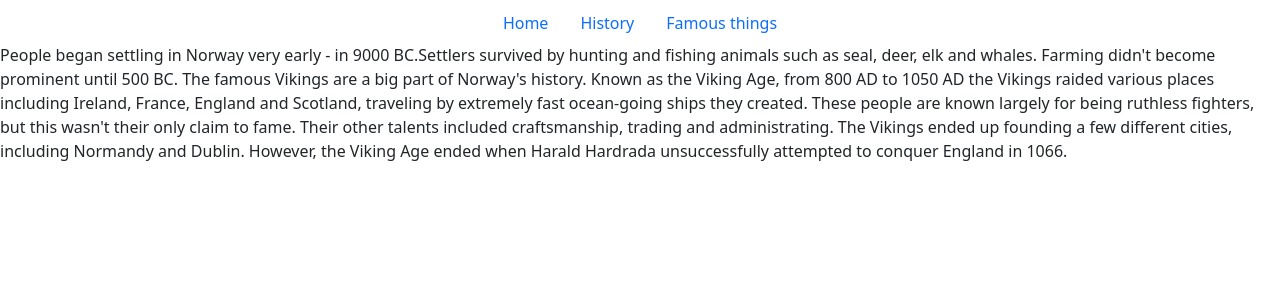
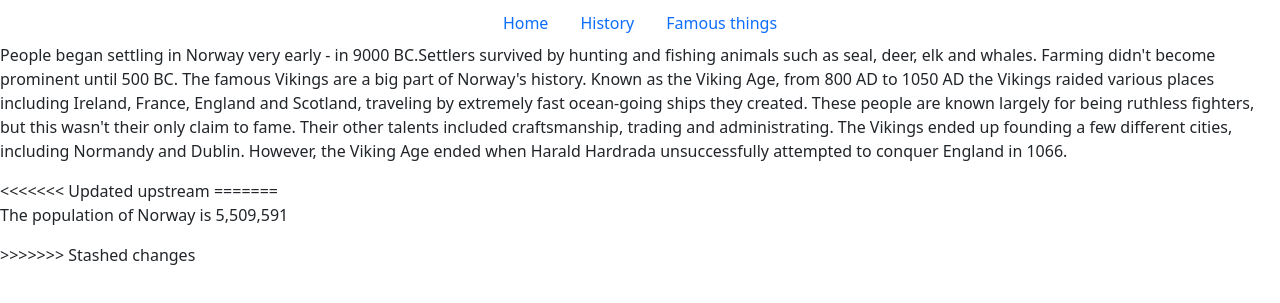
Before and after one commit to Tyrell301/Web-Project, a plain HTML site: page historypage.html in a window 1280 px wide. Shown: the part 53-356 px from the top of the page. Drawn offline with nearby package versions, Linux system fonts and the light colour scheme.

Commit message:
Update historypage.html

```diff
--- a/historypage.html
+++ b/historypage.html
@@ -34,4 +34,8 @@
             The famous Vikings are a big part of Norway's history. Known as the Viking Age, from 800 AD to 1050 AD the Vikings raided various places including Ireland, France, England and Scotland, traveling by extremely fast ocean-going ships they created. These people are known largely for being ruthless fighters, but this wasn't their only claim to fame. Their other talents included craftsmanship, trading and administrating.
             The Vikings ended up founding a few different cities, including Normandy and Dublin. However, the Viking Age ended when Harald Hardrada unsuccessfully attempted to conquer England in 1066.
         </P>
+<<<<<<< Updated upstream
+=======
+        <p> The population of Norway is 5,509,591</p>
+>>>>>>> Stashed changes
     </body>
```
